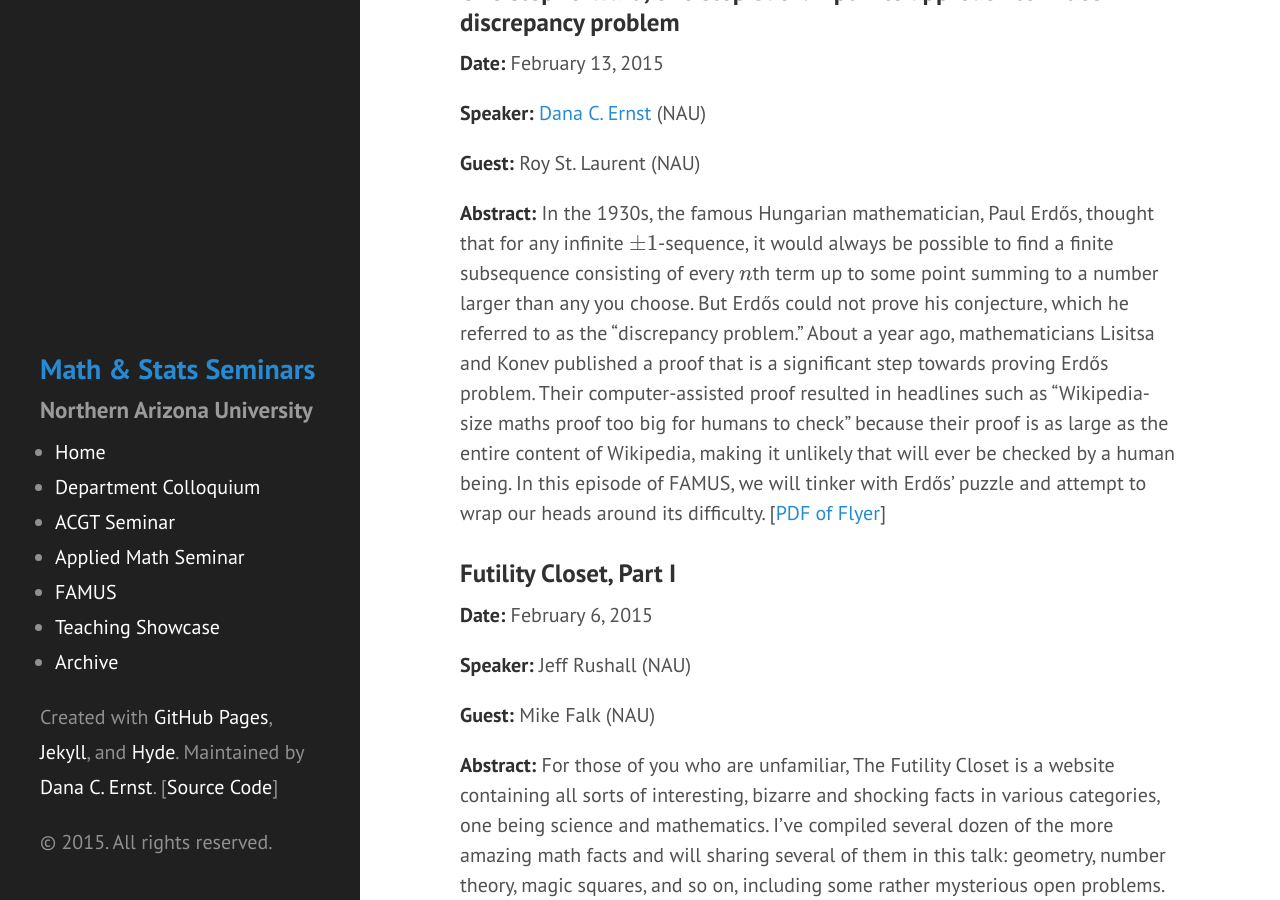
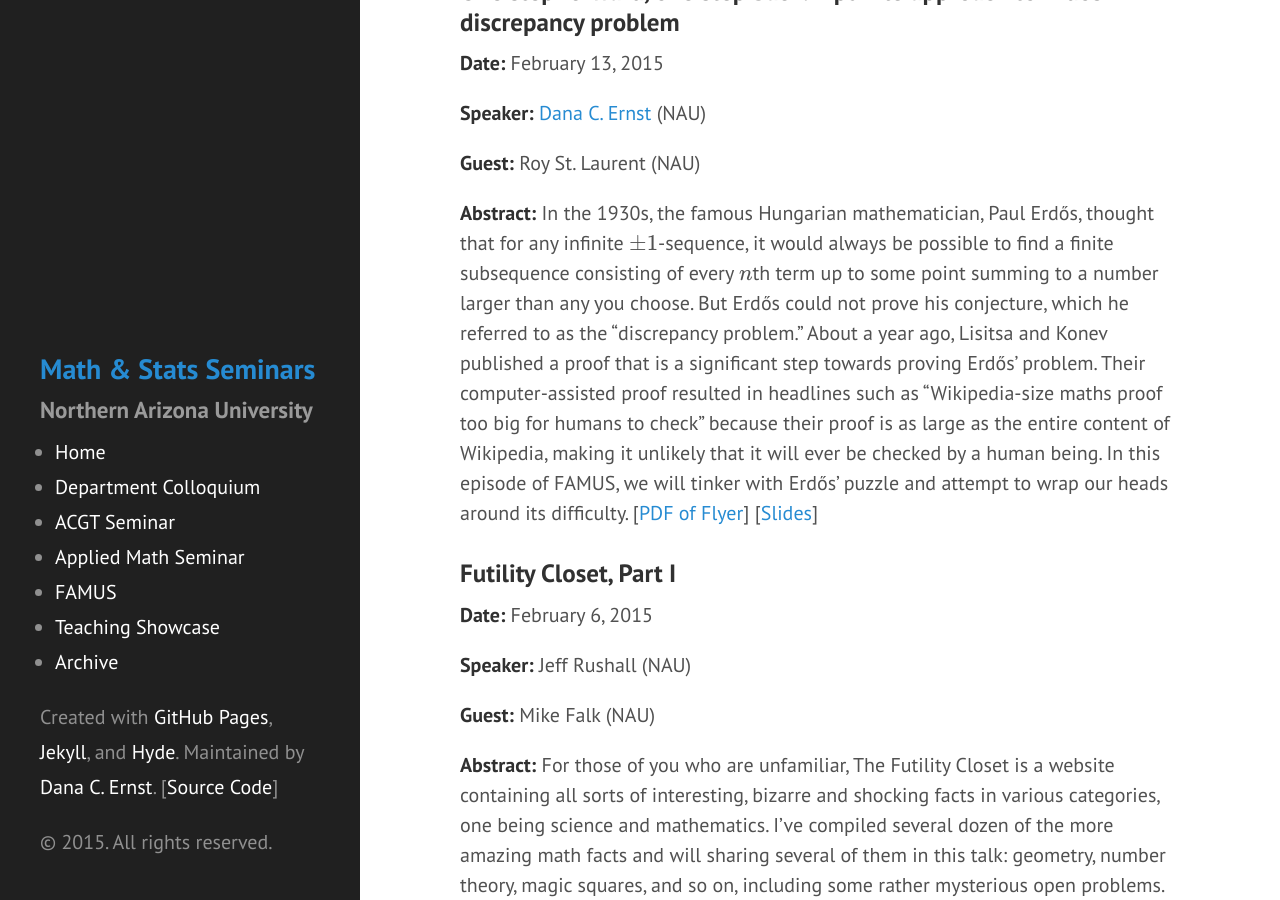
Before and after one commit to NAUMathStat/seminars, a Jekyll site: the page built from famusSpring2015.md, in a window 1280 px wide and 900 px high, scrolled down 721 px. Built offline with Jekyll 4.4.1, drawn with Linux system fonts in a browser that asks for light colours; Markdown is read by kramdown in place of the engine named in the settings; formulas are drawn with MathJax 3.

Commit message:
Updates to FAMUS

```diff
--- a/famusSpring2015.md
+++ b/famusSpring2015.md
@@ -19,7 +19,7 @@ Note that talks are listed in reverse chronological order.
 
 **Guest:** Roy St. Laurent (NAU)
 
-**Abstract:** In the 1930s, the famous Hungarian mathematician, Paul Erdős, thought that for any infinite $\pm1$-sequence, it would always be possible to find a finite subsequence consisting of every $n$th term up to some point summing to a number larger than any you choose. But Erdős could not prove his conjecture, which he referred to as the "discrepancy problem." About a year ago, mathematicians Lisitsa and Konev published a proof that is a significant step towards proving Erdős problem.  Their computer-assisted proof resulted in headlines such as "Wikipedia-size maths proof too big for humans to check" because their proof is as large as the entire content of Wikipedia, making it unlikely that will ever be checked by a human being. In this episode of FAMUS, we will tinker with Erdős’ puzzle and attempt to wrap our heads around its difficulty. [[PDF of Flyer]({{ site.baseurl }}/famus_files/FAMUS15-02-13.pdf)]
+**Abstract:** In the 1930s, the famous Hungarian mathematician, Paul Erdős, thought that for any infinite $\pm1$-sequence, it would always be possible to find a finite subsequence consisting of every $n$th term up to some point summing to a number larger than any you choose. But Erdős could not prove his conjecture, which he referred to as the "discrepancy problem." About a year ago, Lisitsa and Konev published a proof that is a significant step towards proving Erdős' problem.  Their computer-assisted proof resulted in headlines such as "Wikipedia-size maths proof too big for humans to check" because their proof is as large as the entire content of Wikipedia, making it unlikely that it will ever be checked by a human being. In this episode of FAMUS, we will tinker with Erdős’ puzzle and attempt to wrap our heads around its difficulty. [[PDF of Flyer]({{ site.baseurl }}/famus_files/FAMUS15-02-13.pdf)] [[Slides](https://speakerdeck.com/dcernst/one-step-forward-one-step-back-a-puzzle-approach-to-erdos-discrepancy-problem)]
 
 ### Futility Closet, Part I ###
 
```
